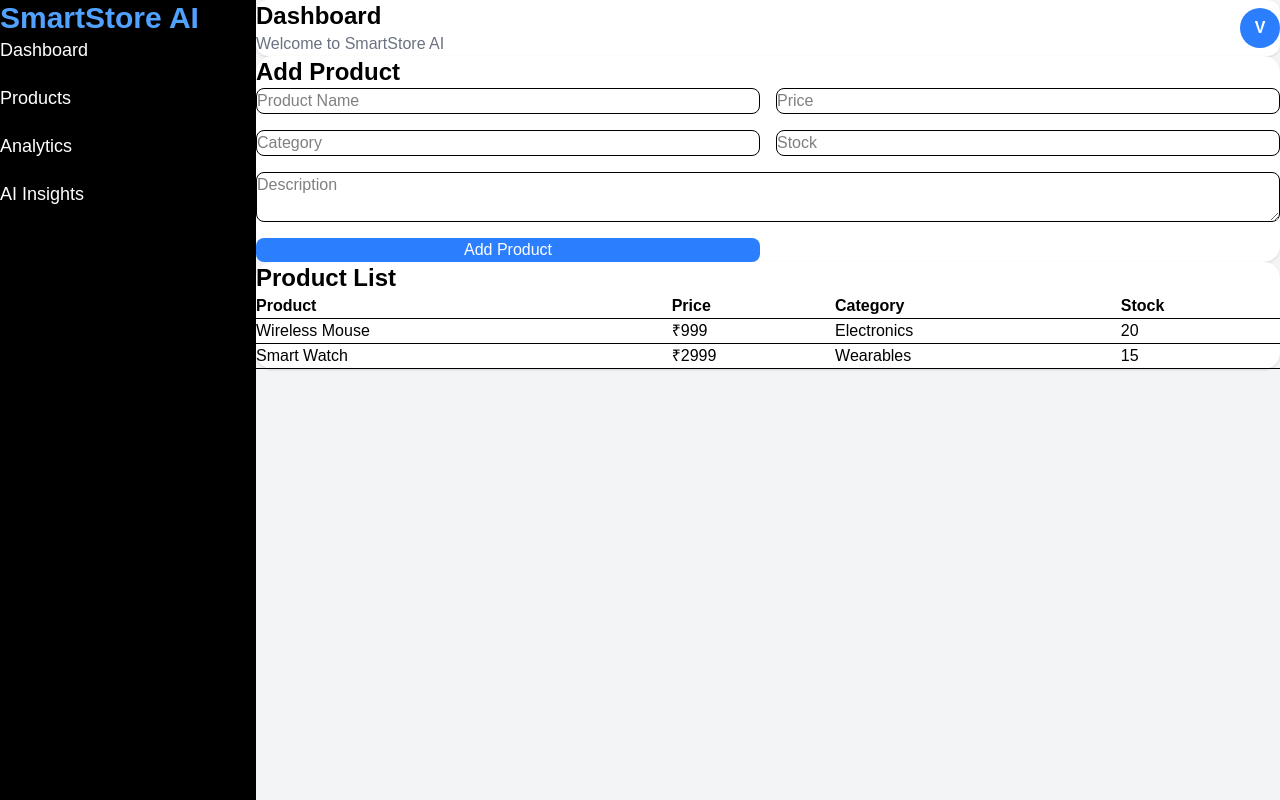
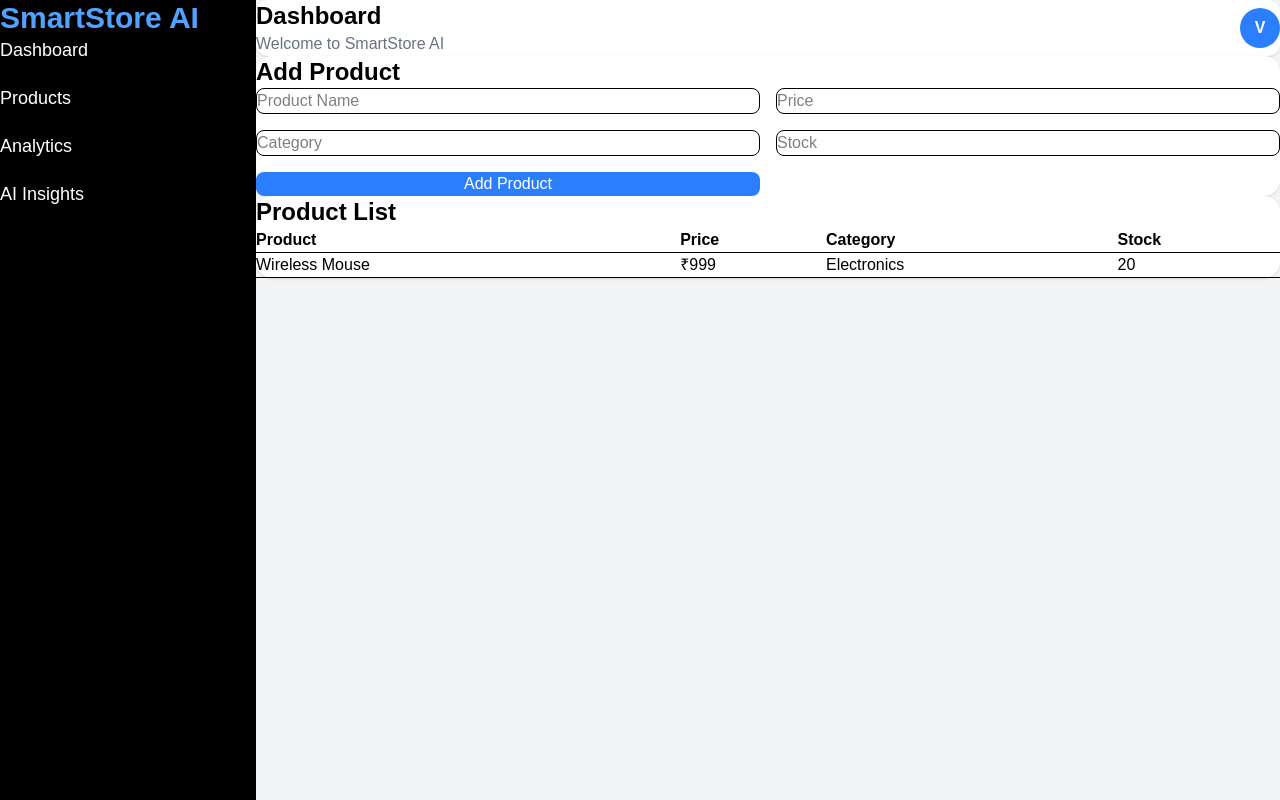
Before and after one commit to VaishnaviSaw01/SmartStore-AI, a React (Vite) app in the folder frontend/: page /products in a window 1280 px wide. Built offline with nearby package versions, Linux system fonts and the light colour scheme.

Commit message:
Implemented dynamic product creation using React state management

```diff
--- a/frontend/src/components/ProductForm.tsx
+++ b/frontend/src/components/ProductForm.tsx
@@ -1,4 +1,44 @@
-function ProductForm() {
+import { useState } from "react";
+
+type Product = {
+  id: number;
+  title: string;
+  price: number;
+  category: string;
+  stock: number;
+};
+
+type Props = {
+  products: Product[];
+  setProducts: React.Dispatch<React.SetStateAction<Product[]>>;
+};
+
+function ProductForm({ products, setProducts }: Props) {
+
+  const [title, setTitle] = useState("");
+  const [price, setPrice] = useState("");
+  const [category, setCategory] = useState("");
+  const [stock, setStock] = useState("");
+
+  const handleSubmit = (e: React.FormEvent) => {
+    e.preventDefault();
+
+    const newProduct = {
+      id: Date.now(),
+      title,
+      price: Number(price),
+      category,
+      stock: Number(stock),
+    };
+
+    setProducts([...products, newProduct]);
+
+    setTitle("");
+    setPrice("");
+    setCategory("");
+    setStock("");
+  };
+
   return (
     <div className="bg-white p-6 rounded-2xl shadow mb-6">
 
@@ -6,35 +46,41 @@ function ProductForm() {
         Add Product
       </h2>
 
-      <form className="grid grid-cols-1 md:grid-cols-2 gap-4">
+      <form
+        onSubmit={handleSubmit}
+        className="grid grid-cols-1 md:grid-cols-2 gap-4"
+      >
 
         <input
           type="text"
           placeholder="Product Name"
           className="border p-3 rounded-lg"
+          value={title}
+          onChange={(e) => setTitle(e.target.value)}
         />
 
         <input
           type="number"
           placeholder="Price"
           className="border p-3 rounded-lg"
+          value={price}
+          onChange={(e) => setPrice(e.target.value)}
         />
 
         <input
           type="text"
           placeholder="Category"
           className="border p-3 rounded-lg"
+          value={category}
+          onChange={(e) => setCategory(e.target.value)}
         />
 
         <input
           type="number"
           placeholder="Stock"
           className="border p-3 rounded-lg"
-        />
-
-        <textarea
-          placeholder="Description"
-          className="border p-3 rounded-lg md:col-span-2"
+          value={stock}
+          onChange={(e) => setStock(e.target.value)}
         />
 
         <button
--- a/frontend/src/components/ProductTable.tsx
+++ b/frontend/src/components/ProductTable.tsx
@@ -1,21 +1,16 @@
-const products = [
-  {
-    id: 1,
-    title: "Wireless Mouse",
-    price: 999,
-    category: "Electronics",
-    stock: 20,
-  },
-  {
-    id: 2,
-    title: "Smart Watch",
-    price: 2999,
-    category: "Wearables",
-    stock: 15,
-  },
-];
+type Product = {
+  id: number;
+  title: string;
+  price: number;
+  category: string;
+  stock: number;
+};
 
-function ProductTable() {
+type Props = {
+  products: Product[];
+};
+
+function ProductTable({ products }: Props) {
   return (
     <div className="bg-white p-6 rounded-2xl shadow">
 
--- a/frontend/src/pages/Products.tsx
+++ b/frontend/src/pages/Products.tsx
@@ -1,17 +1,35 @@
+import { useState } from "react";
+
 import MainLayout from "../layouts/MainLayout";
 import Navbar from "../components/Navbar";
 import ProductForm from "../components/ProductForm";
 import ProductTable from "../components/ProductTable";
 
 function Products() {
+
+  const [products, setProducts] = useState([
+    {
+      id: 1,
+      title: "Wireless Mouse",
+      price: 999,
+      category: "Electronics",
+      stock: 20,
+    },
+  ]);
+
   return (
     <MainLayout>
 
       <Navbar />
 
-      <ProductForm />
+      <ProductForm
+        products={products}
+        setProducts={setProducts}
+      />
 
-      <ProductTable />
+      <ProductTable
+        products={products}
+      />
 
     </MainLayout>
   );
```
